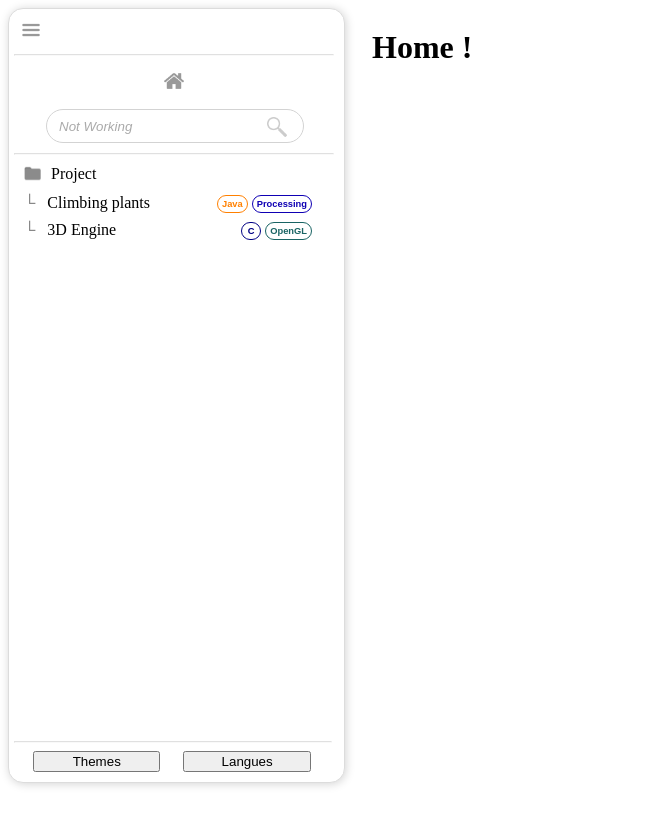
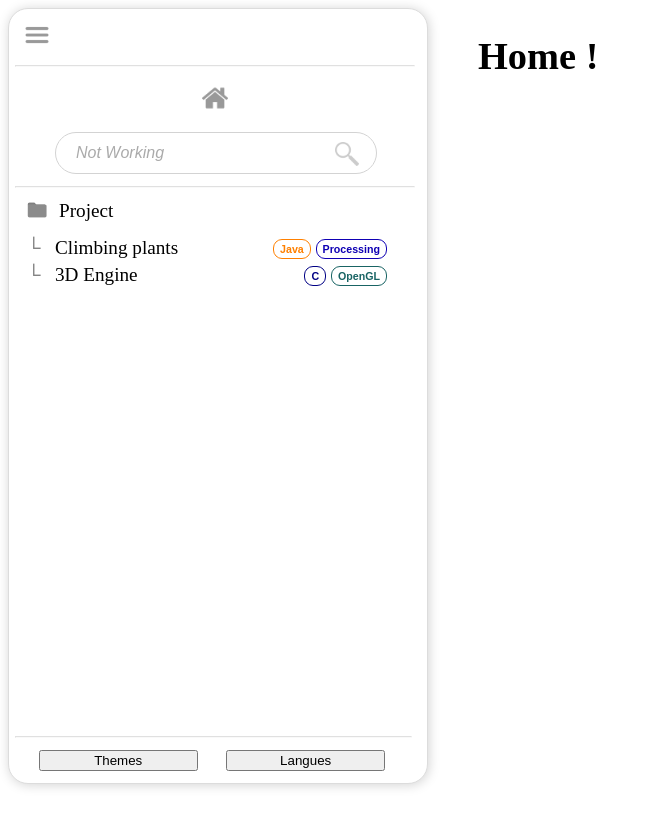
Before and after one commit to noah-dufaud/noah-dufaud, a plain HTML site: page docs/index.html in a window 1280 px wide. Shown: the whole page, without its empty margins (0-653 px from the left). Drawn offline with Linux system fonts and the light colour scheme.

Commit message:
docs: css resize x1.2

```diff
--- a/docs/index.html
+++ b/docs/index.html
@@ -11,22 +11,22 @@
     <body>
         <div id="navigation-pannel">
             <button id="navigation-burger" onclick="ChangeE()">
-                <img src="styles/burger.png" width="20px" style="opacity: 0.4;">
+                <img src="styles/burger.png" width="26px" style="opacity: 0.4; vertical-align: middle;">
             </button>
             <hr>
             <div class="navigation-field">
                 <button id="nav-home" onclick="StartHome()">
-                    <img src="styles/home.png" width="20px" style="opacity: 0.4;">
+                    <img src="styles/home.png" width="26px" style="opacity: 0.4;">
                 </button>
-                <div id="nav-search" style="margin-top: 10px;">
+                <div id="nav-search" style="margin-top: 12px;">
                     <input type="text" placeholder="Not Working"/>
-                    <img src="styles/search.png" width="20px" style="opacity: 0.2; vertical-align: middle;">
+                    <img src="styles/search.png" width="24px" style="opacity: 0.2; vertical-align: middle;">
                 </div>
             </div>
             <hr>
             <div class="navigation-field">
-                <div> <img src="styles/folder.png" width="17pt" style="margin: 0px 10px; opacity: 0.6; vertical-align: top;"/>Project</div>
-                <div class="nav-project" onclick="StartCB()" style="padding-top: 10px;">
+                <div> <img src="styles/folder.png" width="20pt" style="margin: 0px 12px; opacity: 0.6; vertical-align: top;"/>Project</div>
+                <div class="nav-project" onclick="StartCB()" style="padding-top: 14px;">
 
                     <span style="opacity: 0.5;">└&nbsp;&nbsp;&nbsp;</span>
                     <span class="project-name">Climbing plants</span>
--- a/docs/js/nav.js
+++ b/docs/js/nav.js
@@ -8,8 +8,8 @@ let expanded = false;
 
 document.addEventListener('click', (e) => {
     if(expanded && e.clientX > window.innerHeight * 0.40 + 10){
-    ChangeE();
-  }
+      //ChangeE();
+    }
 });
 
 div.addEventListener('click', (e) => {
--- a/docs/styles/nav.css
+++ b/docs/styles/nav.css
@@ -4,28 +4,32 @@
         The navigation Pannel
 */
 
+html {
+  font-size: 120%;
+}
+
+
 #navigation-pannel {
     position: fixed;
-    top: 8px;
-    left: 8px;
-    width: 28px;
-    height: 38px;
+    top: 10px;
+    left: 10px;
+    width: 38px;
+    height: 46px;
     cursor: pointer;
     transition: all 0.3s ease;
     overflow: hidden;
-    padding: 0px;
-    border-radius: 15px;
-    padding: 5px 10px 0px 5px;
+    border-radius: 20px;
+    padding: 6px 12px 0px 6px;
     border: solid 1pt gainsboro;
     background-color: rgb(255, 255, 255);
 }
 
 #navigation-pannel.expanded {
-    width: 40vh;
+    width: 50vh;
     height: 96vh;
     top: 1vh;
     left: 1vh;
-    padding: 5px 10px 0px 5px;
+    padding: 6px 12px 0px 6px;
 }
 
 /*
@@ -34,13 +38,13 @@
 */
 
 #margin-pannel {
-    width: 0px;
+    width: 10px;
     height: 0px;
     transition: all 1s ease;
 }
 
 #margin-pannel.expanded {
-    width: 38vh;
+    width: 50vh;
     height: 10px;
     transition: all 0.5s ease;
 }
@@ -53,12 +57,15 @@
 #navigation-burger {
     width: 100%;
     transition: all 0.5s;
-    border-radius: 5px;
+    border-radius: 16px;
 }
-
+#navigation-burger > img {
+    position: relative;
+    top: -1.5px;
+}
 #navigation-burger {
-    width: 32px;
-    height: 32px;
+    width: 44px;
+    height: 40px;
     background-color: transparent;
     border: solid 1px white;
     padding-top: 4px;
@@ -77,7 +84,7 @@
 
 #page-content {
   flex: 1;       /* prend tout le reste */
-  padding-left: 60px;
+  padding-left: 70px;
 }
 
 /*
@@ -90,14 +97,14 @@
     background-color: transparent;
     border: none;
     border-radius: 50px;
-    padding: 5px;
+    padding: 6px;
     margin-left: 10%;
     transition: all 0.6s ease;
 
 }
 
 #nav-home:hover {
-    box-shadow: 0px 4px 8px lightgray;
+    box-shadow: 0px 4px 9px lightgray;
     transition: all 0.8s ease;
 }
 
@@ -105,8 +112,8 @@
 
 .nav-project {
     width: 90%;
-    padding: 0px 10px;
-    margin-bottom: 5pt;
+    padding: 0px 12px;
+    margin-bottom: 3pt;
     background-color: transparent;
     border: none;
     display: flex;
@@ -123,10 +130,9 @@
 }
 
 .project-label > button {
-    font-size: 7pt;
-    padding: 3px 4px;
+    font-size: 8pt;
+    padding: 3px 6px;
     border-radius: 9px;
-    min-width: 20px;
     border: solid 1.3pt;
     background-color: white;
     font-weight: 700;
@@ -145,13 +151,13 @@
     width: 80%;
     margin-left: 10%;
     border: solid 1px lightgray;
-    border-radius: 20pt;
+    border-radius: 22pt;
     background-color: white;
     transition: all 0.3s ease;
 }
 
 #nav-search:hover, #nav-search:focus-within {
-    box-shadow: 0px 0px 10px 0px lightgray;
+    box-shadow: 0px 0px 12px 0px lightgray;
     border: solid 1px white;
     transition: all 0.3s ease;
 }
@@ -165,8 +171,10 @@
     width: 75%;
     margin-left: 5%;
     border: 0px;
-    height: 15pt;
-    margin: 5px 10px;
+    height: 20pt;
+    margin: 6px 12px 6px 18px;
+      font-size: 12pt;
+
 }
 
 #nav-search > input::placeholder {
@@ -188,7 +196,7 @@
 }
 
 #navigation-pannel:hover, #navigation-pannel.expanded {
-    box-shadow: 1px 1px 10px 0px lightgray;
+    box-shadow: 1px 1px 12px 0px lightgray;
 }
 
 #navigation-pannel.expanded #navigation-burger:hover {
@@ -224,7 +232,7 @@
 .navigation-field {
   opacity: 0;
   transition: opacity 0.2s ease;
-  margin: 10px 0;
+  margin: 12px 0;
 }
 
 #navigation-pannel.expanded .navigation-field.show {
```
